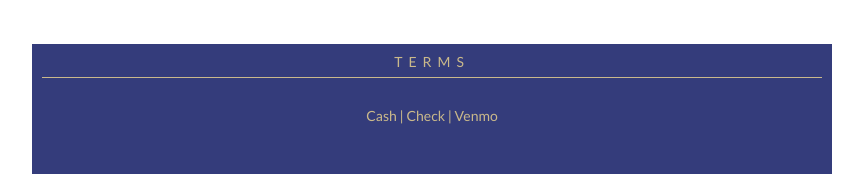
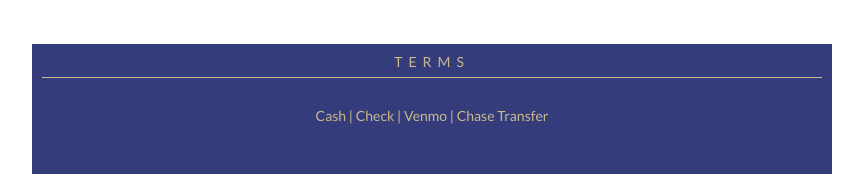
Before and after one commit to gad2103/invoice, a PHP site: page / in a window 1280 px wide. Shown: the part 863-1037 px from the top of the page, without its empty margins (208-1071 px from the left). Run offline with PHP 8.4, Linux system fonts and the light colour scheme; some libraries are stand-ins or nearby versions.

Commit message:
added chase bank to default terms

```diff
--- a/index.php
+++ b/index.php
@@ -133,7 +133,7 @@
 
 		<div id="terms">
 		  <h5>Terms</h5>
-		  <textarea>Cash | Check | Venmo</textarea>
+		  <textarea>Cash | Check | Venmo | Chase Transfer</textarea>
 		</div>
 
 	</div>
```
